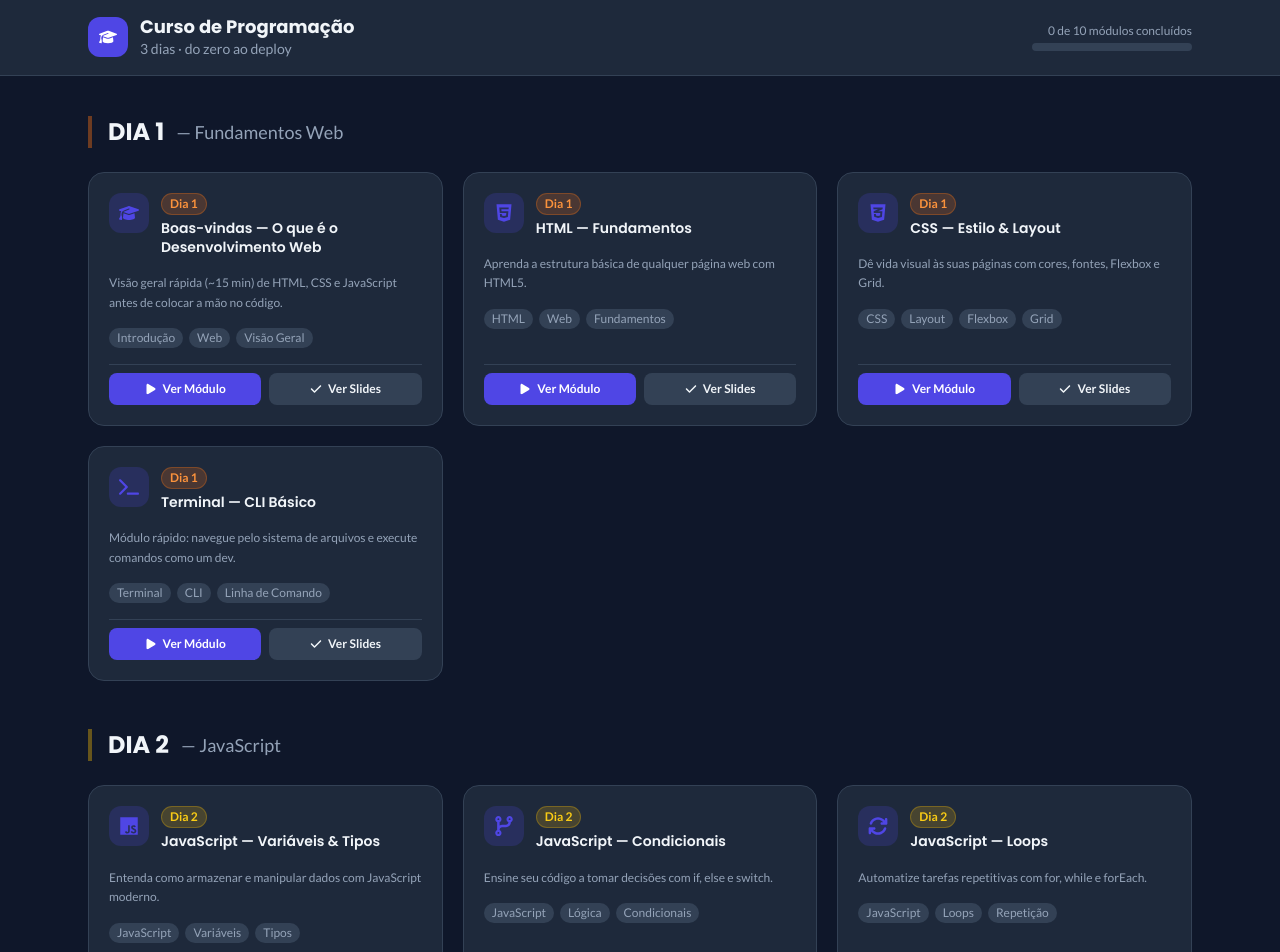
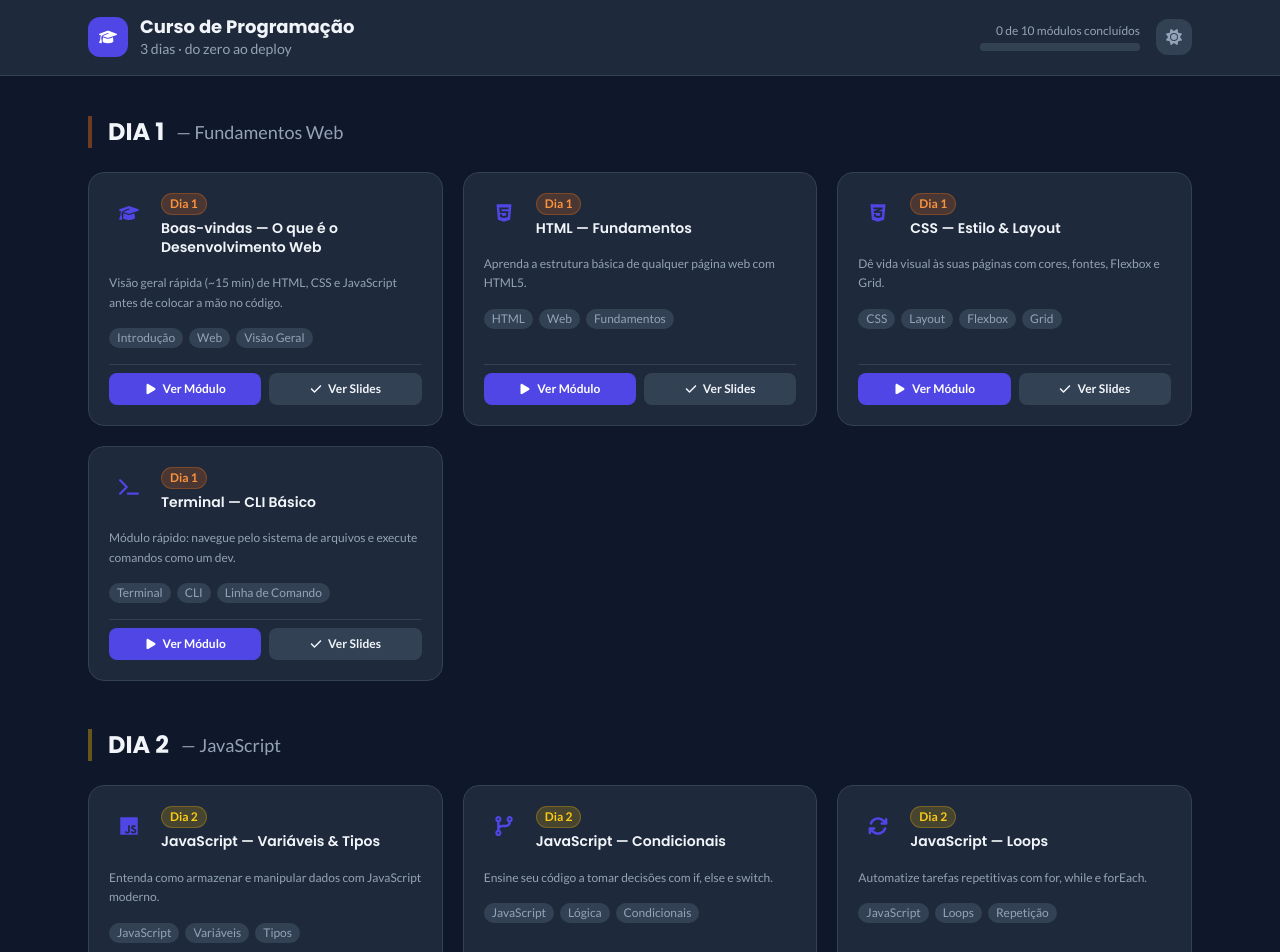
Before and after one commit to thalisses/programming-classes, a React (Vite) app: page / in a window 1280 px wide. Shown: the top 952 px of the page. Built offline with nearby package versions, Linux system fonts and the light colour scheme.

Commit message:
feat: adiciona light mode e switch de tema no header

```diff
--- a/src/App.tsx
+++ b/src/App.tsx
@@ -1,10 +1,12 @@
 import { HashRouter, Routes, Route, Navigate } from 'react-router-dom'
+import ThemeProvider from './context/ThemeProvider'
 import Dashboard from './pages/Dashboard'
 import ModulePage from './pages/ModulePage'
 import SlidesPage from './pages/SlidesPage'
 
 export default function App() {
   return (
+    <ThemeProvider>
       <HashRouter>
         <Routes>
           <Route path="/" element={<Dashboard />} />
@@ -13,5 +15,6 @@ export default function App() {
           <Route path="*" element={<Navigate to="/" replace />} />
         </Routes>
       </HashRouter>
+    </ThemeProvider>
   )
 }
--- a/src/components/Header/Header.tsx
+++ b/src/components/Header/Header.tsx
@@ -1,4 +1,6 @@
-import { FaGraduationCap } from 'react-icons/fa6'
+import { Link } from 'react-router-dom'
+import { FaGraduationCap, FaSun, FaMoon } from 'react-icons/fa6'
+import { useTheme } from '../../hooks/useTheme'
 
 interface HeaderProps {
   completedCount: number
@@ -7,11 +9,12 @@ interface HeaderProps {
 
 export default function Header({ completedCount, totalModules }: HeaderProps) {
   const pct = Math.round((completedCount / totalModules) * 100)
+  const { theme, toggleTheme } = useTheme()
 
   return (
     <header className="bg-bg-card border-b border-bg-card-alt sticky top-0 z-40">
       <div className="max-w-6xl mx-auto px-6 py-4 flex items-center justify-between gap-6">
-        <div className="flex items-center gap-3">
+        <Link to="/" className="flex items-center gap-3 hover:opacity-80 transition-opacity">
           <div className="w-10 h-10 bg-accent-indigo rounded-xl flex items-center justify-center shrink-0">
             <FaGraduationCap className="text-white text-lg" />
           </div>
@@ -21,8 +24,9 @@ export default function Header({ completedCount, totalModules }: HeaderProps) {
             </h1>
             <p className="text-text-muted text-sm">3 dias · do zero ao deploy</p>
           </div>
-        </div>
+        </Link>
 
+        <div className="flex items-center gap-4">
           <div className="flex flex-col items-end gap-1 min-w-[160px]">
             <span className="text-text-muted text-xs">
               {completedCount} de {totalModules} módulos concluídos
@@ -34,6 +38,15 @@ export default function Header({ completedCount, totalModules }: HeaderProps) {
               />
             </div>
           </div>
+
+          <button
+            onClick={toggleTheme}
+            className="w-9 h-9 rounded-xl bg-bg-card-alt hover:bg-accent-indigo/20 flex items-center justify-center text-text-muted hover:text-accent-indigo transition-colors shrink-0"
+            aria-label={theme === 'dark' ? 'Ativar modo claro' : 'Ativar modo escuro'}
+          >
+            {theme === 'dark' ? <FaSun className="text-base" /> : <FaMoon className="text-base" />}
+          </button>
+        </div>
       </div>
     </header>
   )
--- a/src/components/SlideViewer/layouts/CoverSlide.tsx
+++ b/src/components/SlideViewer/layouts/CoverSlide.tsx
@@ -7,9 +7,9 @@ interface CoverSlideProps {
 
 export default function CoverSlide({ title, content }: CoverSlideProps) {
   return (
-    <div className="w-full h-full flex flex-col items-center justify-center bg-gradient-to-br from-slate-900 via-indigo-950 to-slate-900 relative overflow-hidden">
+    <div className="w-full h-full flex flex-col items-center justify-center bg-gradient-to-br from-slate-100 via-indigo-50 to-slate-100 dark:from-slate-900 dark:via-indigo-950 dark:to-slate-900 relative overflow-hidden">
       {/* Background glow */}
-      <div className="absolute w-96 h-96 bg-accent-indigo/20 rounded-full blur-3xl top-1/4 left-1/2 -translate-x-1/2 -translate-y-1/2 pointer-events-none" />
+      <div className="absolute w-96 h-96 bg-accent-indigo/15 dark:bg-accent-indigo/20 rounded-full blur-3xl top-1/4 left-1/2 -translate-x-1/2 -translate-y-1/2 pointer-events-none" />
 
       <div className="relative z-10 flex flex-col items-center text-center px-16 gap-6">
         <span className="inline-flex items-center px-5 py-2 bg-accent-emerald/20 text-accent-emerald border border-accent-emerald/40 rounded-full text-xl font-heading font-semibold tracking-widest uppercase">
--- /dev/null
+++ b/src/context/ThemeContext.tsx
@@ -0,0 +1,10 @@
+import { createContext } from 'react'
+
+export type Theme = 'dark' | 'light'
+
+export interface ThemeContextValue {
+  theme: Theme
+  toggleTheme: () => void
+}
+
+export const ThemeContext = createContext<ThemeContextValue | null>(null)
--- /dev/null
+++ b/src/context/ThemeProvider.tsx
@@ -0,0 +1,29 @@
+import { useEffect, useState } from 'react'
+import { ThemeContext, type Theme } from './ThemeContext'
+
+export default function ThemeProvider({ children }: { children: React.ReactNode }) {
+  const [theme, setTheme] = useState<Theme>(() => {
+    const stored = localStorage.getItem('theme')
+    return stored === 'light' ? 'light' : 'dark'
+  })
+
+  useEffect(() => {
+    const root = document.documentElement
+    if (theme === 'dark') {
+      root.classList.add('dark')
+    } else {
+      root.classList.remove('dark')
+    }
+    localStorage.setItem('theme', theme)
+  }, [theme])
+
+  function toggleTheme() {
+    setTheme((t) => (t === 'dark' ? 'light' : 'dark'))
+  }
+
+  return (
+    <ThemeContext.Provider value={{ theme, toggleTheme }}>
+      {children}
+    </ThemeContext.Provider>
+  )
+}
--- /dev/null
+++ b/src/hooks/useTheme.ts
@@ -0,0 +1,8 @@
+import { useContext } from 'react'
+import { ThemeContext } from '../context/ThemeContext'
+
+export function useTheme() {
+  const ctx = useContext(ThemeContext)
+  if (!ctx) throw new Error('useTheme must be used inside ThemeProvider')
+  return ctx
+}
--- a/src/pages/SlidesPage.tsx
+++ b/src/pages/SlidesPage.tsx
@@ -1,8 +1,9 @@
 import { useState, useEffect, useCallback } from 'react'
 import { useParams, useNavigate, Link } from 'react-router-dom'
-import { FaXmark, FaExpand, FaCompress, FaChevronLeft, FaChevronRight } from 'react-icons/fa6'
+import { FaXmark, FaExpand, FaCompress, FaChevronLeft, FaChevronRight, FaSun, FaMoon } from 'react-icons/fa6'
 import SlideRenderer from '../components/SlideViewer/SlideRenderer'
 import { getModuleById } from '../data/modules'
+import { useTheme } from '../hooks/useTheme'
 
 export default function SlidesPage() {
   const { day, moduleSlug } = useParams<{ day: string; moduleSlug: string }>()
@@ -13,6 +14,7 @@ export default function SlidesPage() {
 
   const [current, setCurrent] = useState(0)
   const [isFullscreen, setIsFullscreen] = useState(false)
+  const { theme, toggleTheme } = useTheme()
 
   useEffect(() => {
     if (!mod) navigate('/')
@@ -55,7 +57,7 @@ export default function SlidesPage() {
   const slide = mod.slides[current]
 
   return (
-    <div className="min-h-screen bg-slate-950 flex flex-col">
+    <div className="min-h-screen bg-bg-base flex flex-col">
       {/* Top bar */}
       <div className="flex items-center justify-between px-5 py-3 bg-bg-card border-b border-bg-card-alt shrink-0">
         <Link
@@ -68,6 +70,15 @@ export default function SlidesPage() {
 
         <span className="font-heading font-semibold text-text-primary text-sm">{mod.title}</span>
 
+        <div className="flex items-center gap-3">
+          <button
+            onClick={toggleTheme}
+            className="w-8 h-8 rounded-xl bg-bg-card-alt hover:bg-accent-indigo/20 flex items-center justify-center text-text-muted hover:text-accent-indigo transition-colors"
+            aria-label={theme === 'dark' ? 'Ativar modo claro' : 'Ativar modo escuro'}
+          >
+            {theme === 'dark' ? <FaSun className="text-sm" /> : <FaMoon className="text-sm" />}
+          </button>
+
           <button
             onClick={toggleFullscreen}
             className="flex items-center gap-2 text-text-muted hover:text-text-primary transition-colors text-sm"
@@ -75,6 +86,7 @@ export default function SlidesPage() {
           >
             {isFullscreen ? <FaCompress /> : <FaExpand />}
           </button>
+        </div>
       </div>
 
       {/* Slide area */}
--- a/src/styles/global.css
+++ b/src/styles/global.css
@@ -2,11 +2,34 @@
 @tailwind components;
 @tailwind utilities;
 
+/* Light mode (default) */
+:root {
+  --bg-base: #f8fafc;
+  --bg-card: #ffffff;
+  --bg-card-alt: #e2e8f0;
+  --accent-indigo: #4f46e5;
+  --accent-emerald: #059669;
+  --text-primary: #0f172a;
+  --text-muted: #64748b;
+}
+
+/* Dark mode */
+:root.dark {
+  --bg-base: #0f172a;
+  --bg-card: #1e293b;
+  --bg-card-alt: #334155;
+  --accent-indigo: #4f46e5;
+  --accent-emerald: #10b981;
+  --text-primary: #f1f5f9;
+  --text-muted: #94a3b8;
+}
+
 @layer base {
   html {
     font-family: 'Lato', sans-serif;
-    background-color: #0f172a;
-    color: #f1f5f9;
+    background-color: var(--bg-base);
+    color: var(--text-primary);
+    transition: background-color 0.2s ease, color 0.2s ease;
   }
 
   h1, h2, h3, h4, h5, h6 {
@@ -23,15 +46,15 @@
   }
 
   ::-webkit-scrollbar-track {
-    background: #1e293b;
+    background: var(--bg-card);
   }
 
   ::-webkit-scrollbar-thumb {
-    background: #334155;
+    background: var(--bg-card-alt);
     border-radius: 3px;
   }
 
   ::-webkit-scrollbar-thumb:hover {
-    background: #4f46e5;
+    background: var(--accent-indigo);
   }
 }
--- a/tailwind.config.ts
+++ b/tailwind.config.ts
@@ -5,16 +5,17 @@ const config: Config = {
     './index.html',
     './src/**/*.{ts,tsx}',
   ],
+  darkMode: 'class',
   theme: {
     extend: {
       colors: {
-        'bg-base': '#0f172a',
-        'bg-card': '#1e293b',
-        'bg-card-alt': '#334155',
-        'accent-indigo': '#4f46e5',
-        'accent-emerald': '#10b981',
-        'text-primary': '#f1f5f9',
-        'text-muted': '#94a3b8',
+        'bg-base': 'var(--bg-base)',
+        'bg-card': 'var(--bg-card)',
+        'bg-card-alt': 'var(--bg-card-alt)',
+        'accent-indigo': 'var(--accent-indigo)',
+        'accent-emerald': 'var(--accent-emerald)',
+        'text-primary': 'var(--text-primary)',
+        'text-muted': 'var(--text-muted)',
       },
       fontFamily: {
         heading: ['Poppins', 'sans-serif'],
```
Also changed, not shown: tasks/spec.md (+84 -0 lines), 1 other file (tests, documents, lock files or other folders). Lines whose indentation alone changed are shown as unchanged.
